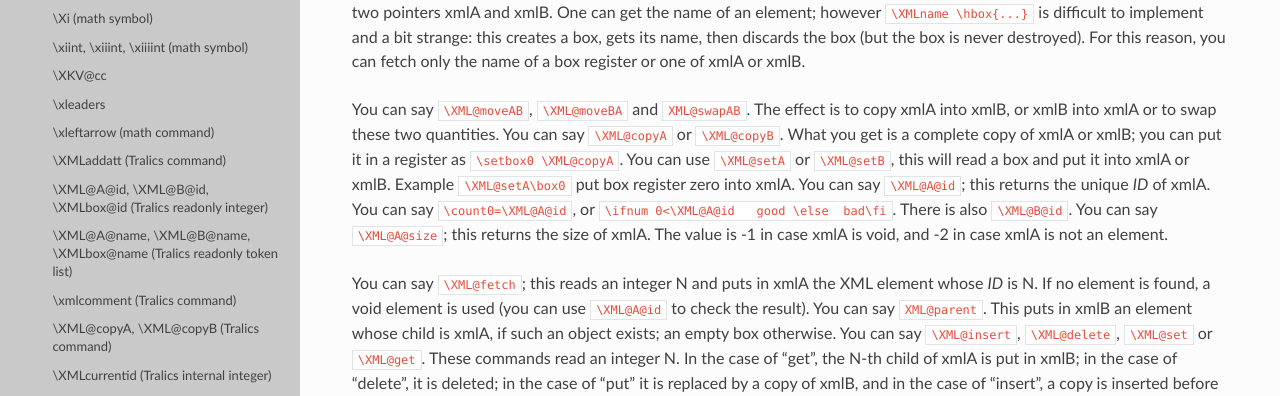
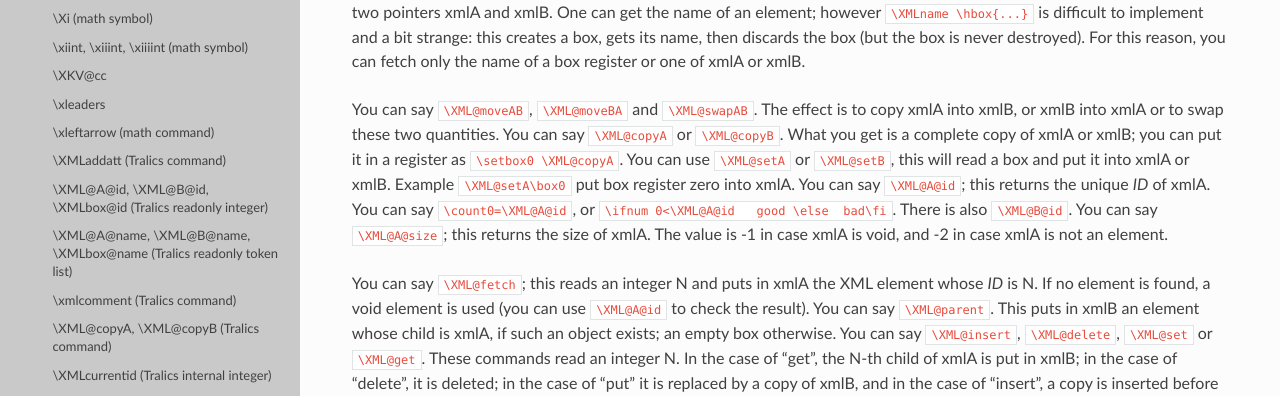
Before and after one commit to tralics/tralics, a Sphinx documentation site: the page built from docs/cmds/doc-x.rst, in a window 1280 px wide and 900 px high, scrolled down 11925 px. Shown: the part 156-552 px from the top of the window. Built offline with Sphinx 7.4.7 and the Read the Docs theme 2.0.0, drawn with Linux system fonts in a browser that asks for light colours; formulas are drawn with MathJax 3.

Commit message:
Format TeX commands in documentation

```diff
--- a/docs/cmds/doc-x.rst
+++ b/docs/cmds/doc-x.rst
@@ -863,7 +863,7 @@ name, then discards the box (but the box is never destroyed). For this
 reason, you can fetch only the name of a box register or one of xmlA or
 xmlB.
 
-You can say ``\XML@moveAB``, ``\XML@moveBA`` and ``XML@swapAB``. The
+You can say ``\XML@moveAB``, ``\XML@moveBA`` and ``\XML@swapAB``. The
 effect is to copy xmlA into xmlB, or xmlB into xmlA or to swap these two
 quantities. You can say ``\XML@copyA`` or ``\XML@copyB``. What you get
 is a complete copy of xmlA or xmlB; you can put it in a register as
@@ -879,7 +879,7 @@ xmlA is not an element.
 You can say ``\XML@fetch``; this reads an integer N and puts in xmlA the
 XML element whose *ID* is N. If no element is found, a void element is
 used (you can use ``\XML@A@id`` to check the result). You can say
-``XML@parent``. This puts in xmlB an element whose child is xmlA, if
+``\XML@parent``. This puts in xmlB an element whose child is xmlA, if
 such an object exists; an empty box otherwise. You can say
 ``\XML@insert``, ``\XML@delete``, ``\XML@set`` or ``\XML@get``. These
 commands read an integer N. In the case of "get", the N-th child of xmlA
```
